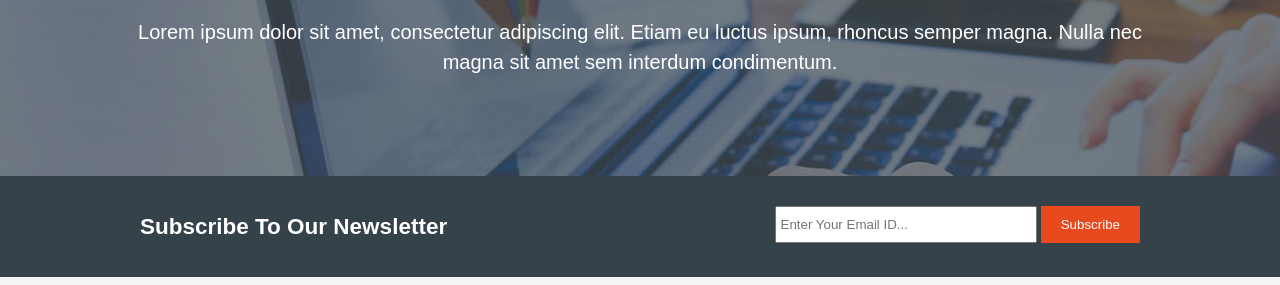
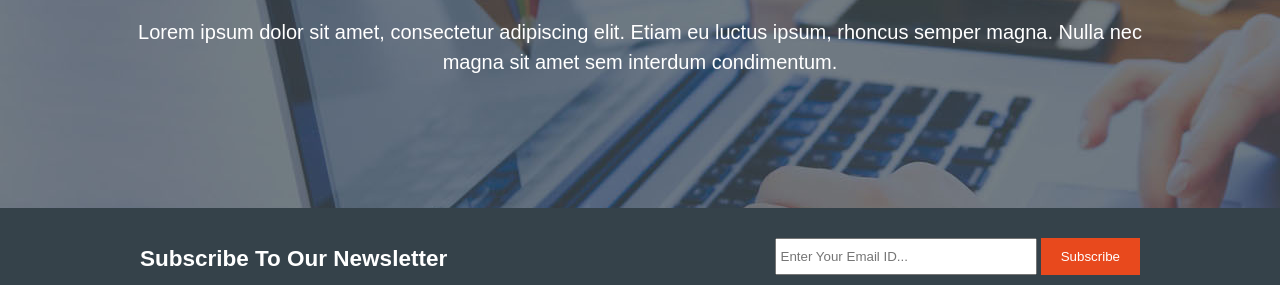
Before and after one commit to TheHBKPravin/Acme-Web-Design, a plain HTML site: page index.html in a window 1280 px wide. Shown: the part 289-574 px from the top of the page. Drawn offline with Linux system fonts and the light colour scheme.

Commit message:
Add files via upload

```diff
--- a/css/style.css
+++ b/css/style.css
@@ -81,7 +81,7 @@ header a:hover{
 
 /* Showcase */
 #showcase{
-  min-height:362px;
+  min-height:394px;
   background:url('../img/showcase.jpg') no-repeat 0 -400px;
   text-align:center;
   color:#ffffff;
```
